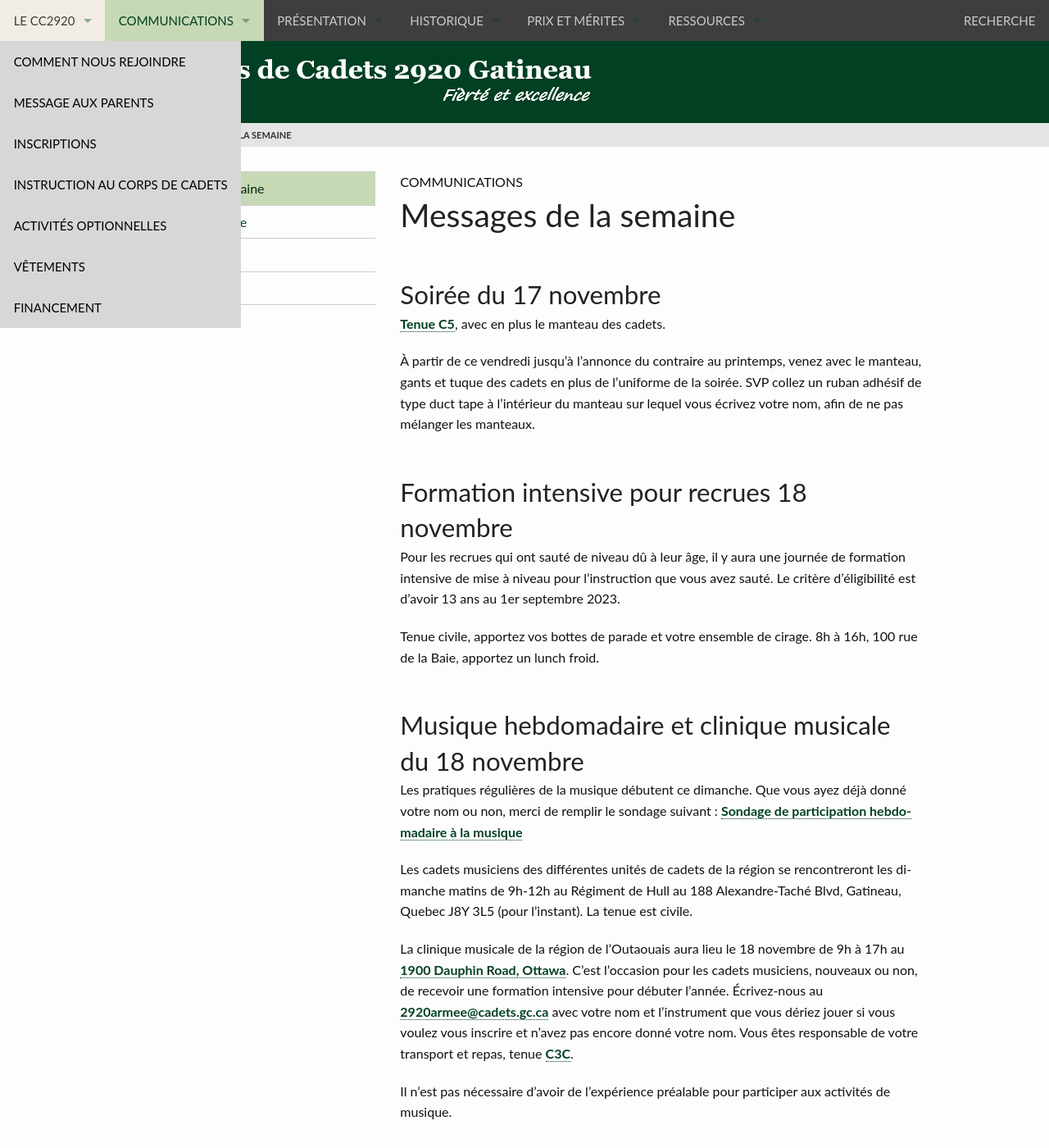
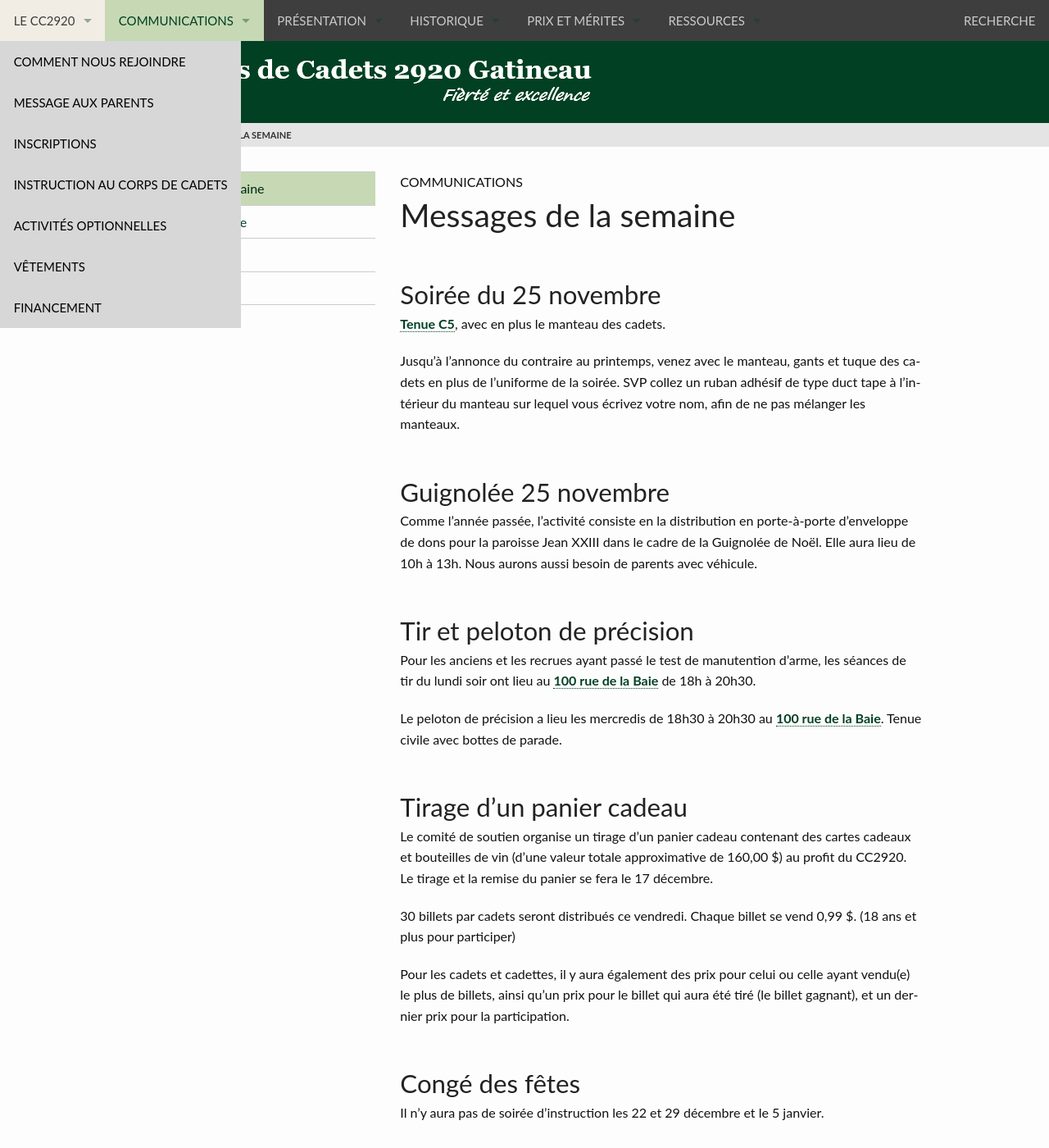
Before and after one commit to CC2920/web, a Jekyll site: the page built from _communications/messages.md, in a window 1280 px wide and 1400 px high. Shown: the whole window at 82% size. Built offline with Jekyll 4.4.1, drawn with Linux system fonts in a browser that asks for light colours; some of the changed text lies outside the part shown.

Commit message:
Update messages.md

```diff
--- a/_communications/messages.md
+++ b/_communications/messages.md
@@ -4,59 +4,27 @@ layout: "messages"
 
 activities:
 
-    - date: 18 novembre
-      title: formation intensive pour recrues et clinique musicale
-    - date: 19 novembre
-      title: course d'orientation
     - date: 25 novembre
-      title: course guignolée
+      title: guignolée
+    - date: 16 décembre
+      title: activité de Noël en soirée
 
 ---
-## Soirée du 17 novembre
+## Soirée du 25 novembre
 
 [Tenue C5]({{ site.data.hardcodes.url_guide_uniforme }}), avec en plus le manteau des cadets.
 
-À partir de ce vendredi jusqu'à l'annonce du contraire au printemps, venez avec le manteau, gants et tuque des cadets en plus de l'uniforme de la soirée. SVP collez un ruban adhésif de type duct tape à l'intérieur du manteau sur lequel vous écrivez votre nom, afin de ne pas mélanger les manteaux.
-
-## Formation intensive pour recrues 18 novembre
-
-Pour les recrues qui ont sauté de niveau dû à leur âge, il y aura une journée de formation intensive de mise à niveau pour l'instruction que vous avez sauté. Le critère d'éligibilité est d'avoir 13 ans au 1er septembre 2023.
-
-Tenue civile, apportez vos bottes de parade et votre ensemble de cirage. 8h à 16h, 100 rue de la Baie, apportez un lunch froid.
-
-## Musique hebdomadaire et clinique musicale du 18 novembre
-
-Les pratiques régulières de la musique débutent ce dimanche. Que vous ayez déjà donné votre nom ou non, merci de remplir le sondage suivant : [Sondage de participation hebdomadaire à la musique](https://forms.office.com/Pages/ResponsePage.aspx?id=-2oSqwzmL062z8c1DHbchOLv_dk-t_dHo8OkX3uOiO1UOUFVVVJTRUxBRVFEMElFOExaRFA0RFlGUyQlQCN0PWcu)
-
-Les cadets musiciens des différentes unités de cadets de la région se rencontreront les dimanche matins de 9h-12h au Régiment de Hull au 188 Alexandre-Taché Blvd, Gatineau, Quebec J8Y 3L5 (pour l'instant). La tenue est civile.
-
-La clinique musicale de la région de l'Outaouais aura lieu le 18 novembre de 9h à 17h au [1900 Dauphin Road, Ottawa](https://maps.app.goo.gl/R4ChrHnirSbvJaXa6). C'est l'occasion pour les cadets musiciens, nouveaux ou non, de recevoir une formation intensive pour débuter l'année. Écrivez-nous au <2920armee@cadets.gc.ca> avec votre nom et l'instrument que vous dériez jouer si vous voulez vous inscrire et n'avez pas encore donné votre nom. Vous êtes responsable de votre transport et repas, tenue [C3C]({{ site.data.hardcodes.url_guide_uniforme }}).
-
-Il n'est pas nécessaire d'avoir de l'expérience préalable pour participer aux activités de musique.
-
-## Course d'orientation 19 novembre
-
-Voici l'information : [Orienteering.pdf](https://1drv.ms/b/s!AkTIfKmoB8nugfwPNPP-LMF-fjU1lA?e=CVoJth).
-Le document n'a pas besoin de nous être rapporté.
+Jusqu'à l'annonce du contraire au printemps, venez avec le manteau, gants et tuque des cadets en plus de l'uniforme de la soirée. SVP collez un ruban adhésif de type duct tape à l'intérieur du manteau sur lequel vous écrivez votre nom, afin de ne pas mélanger les manteaux.
 
 ## Guignolée 25 novembre
 
 Comme l'année passée, l'activité consiste en la distribution en porte-à-porte d'enveloppe de dons pour la paroisse Jean XXIII dans le cadre de la Guignolée de Noël. Elle aura lieu de 10h à 13h. Nous aurons aussi besoin de parents avec véhicule.
 
-## Tir
+## Tir et peloton de précision
 
-Pour les anciens seulement, les séances de tir du lundi soir ont lieu au [100 rue de la Baie](/information/comment-nous-rejoindre/) de 18h à 20h30.
-
-Les recrues qui ont passé le test de manutention d'arme aussi peuvent venir. Pour ceux qui ont sauté de niveau et les verts qui ont manqué l'occasion vendredi passé, le test aura lieu le 18 novembre.
-
-## Peloton de précision
+Pour les anciens et les recrues ayant passé le test de manutention d'arme, les séances de tir du lundi soir ont lieu au [100 rue de la Baie](/information/comment-nous-rejoindre/) de 18h à 20h30.
 
 Le peloton de précision a lieu les mercredis de 18h30 à 20h30 au [100 rue de la Baie](/information/comment-nous-rejoindre/). Tenue civile avec bottes de parade.
-
-## Sondage camp d'été et NECPC
-
-Le national qui s'occupe des grandes lignes du programme des cadets fait un sondage concernant les camps d'été et la mise à jour du test de conditionnement physique des cadets. Tous les cadets sont invités à y participer. Voici le [Sondage d'été 2023](https://interceptum.com/si/fr/6702493)
-
 
 ## Tirage d'un panier cadeau
 
@@ -65,3 +33,7 @@ Le comité de soutien organise un tirage d'un panier cadeau contenant des cartes
 30 billets par cadets seront distribués ce vendredi. Chaque billet se vend 0,99 $. (18 ans et plus pour participer)
 
 Pour les cadets et cadettes, il y aura également des prix pour celui ou celle ayant vendu(e) le plus de billets, ainsi qu’un prix pour le billet qui aura été tiré (le billet gagnant), et un dernier prix pour la participation.
+
+## Congé des fêtes
+
+Il n'y aura pas de soirée d'instruction les 22 et 29 décembre et le 5 janvier.
```
